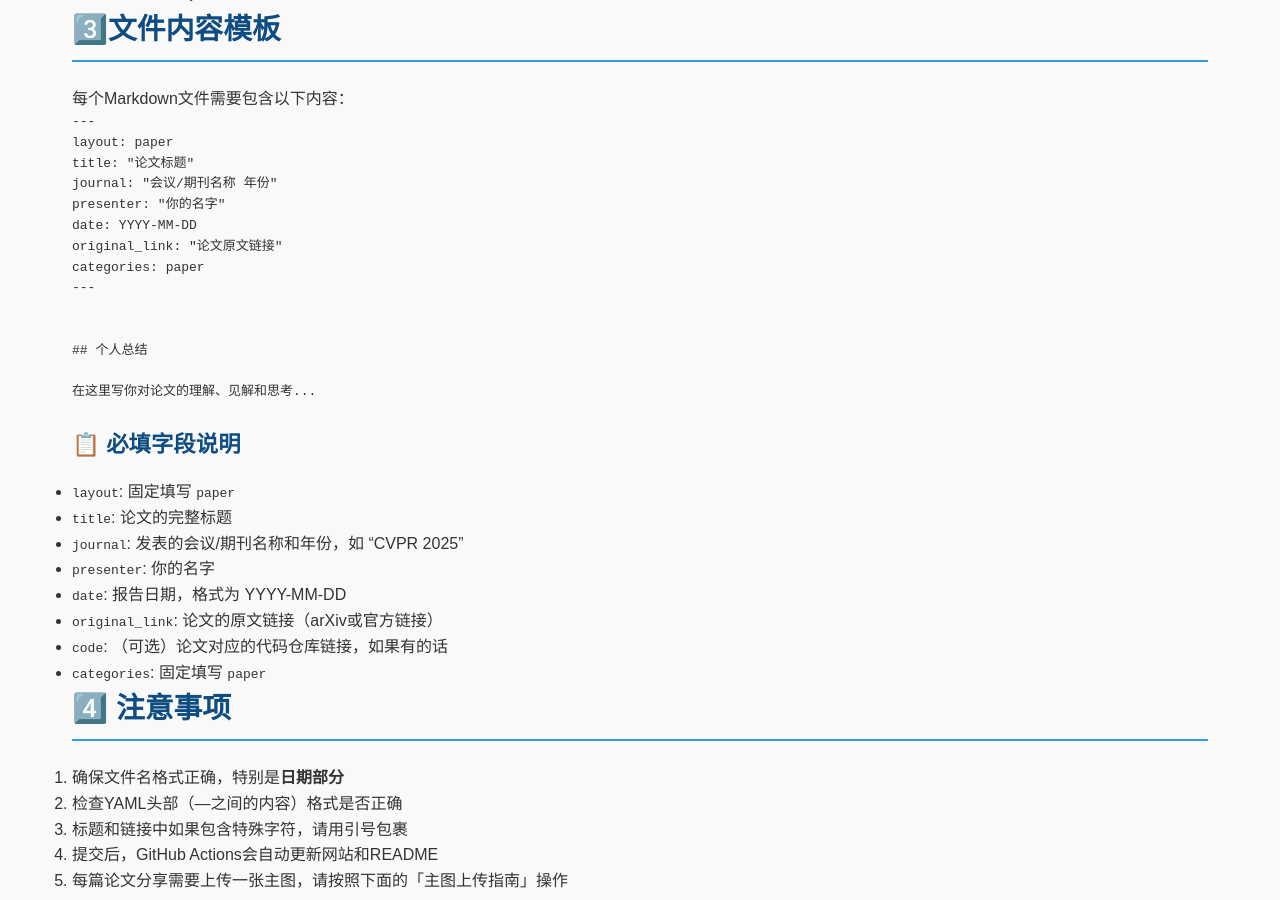
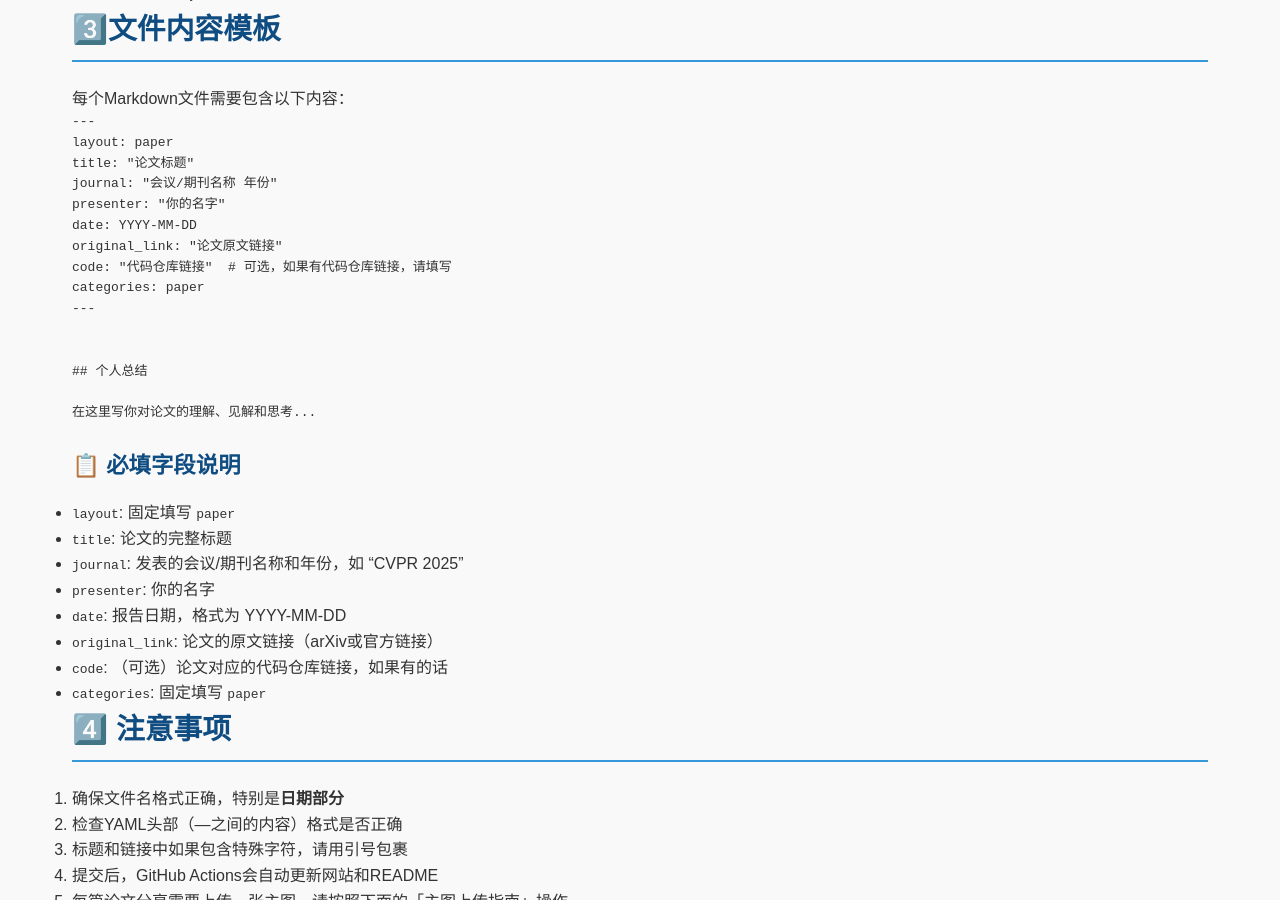
Before and after one commit to linbowang/ahu-vr-vision-group, a Jekyll site: the page built from docs/upload-guide.md, in a window 1280 px wide and 900 px high, scrolled down 788 px. Built offline with Jekyll 4.4.1, drawn with Linux system fonts in a browser that asks for light colours.

Commit message:
feat:init project

```diff
--- a/docs/upload-guide.md
+++ b/docs/upload-guide.md
@@ -42,6 +42,7 @@ journal: "会议/期刊名称 年份"
 presenter: "你的名字"
 date: YYYY-MM-DD
 original_link: "论文原文链接"
+code: "代码仓库链接"  # 可选，如果有代码仓库链接，请填写
 categories: paper
 ---
 
```
